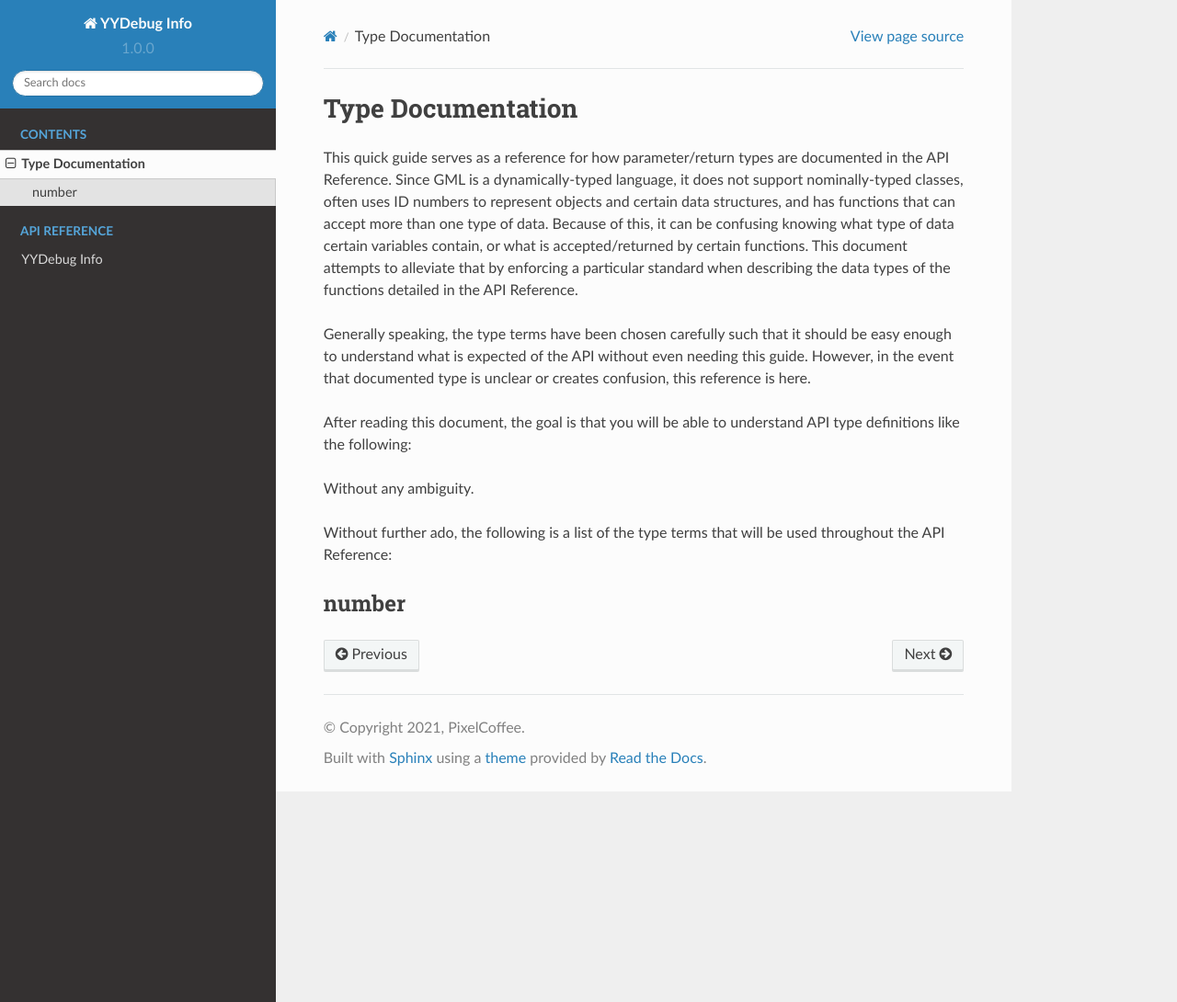
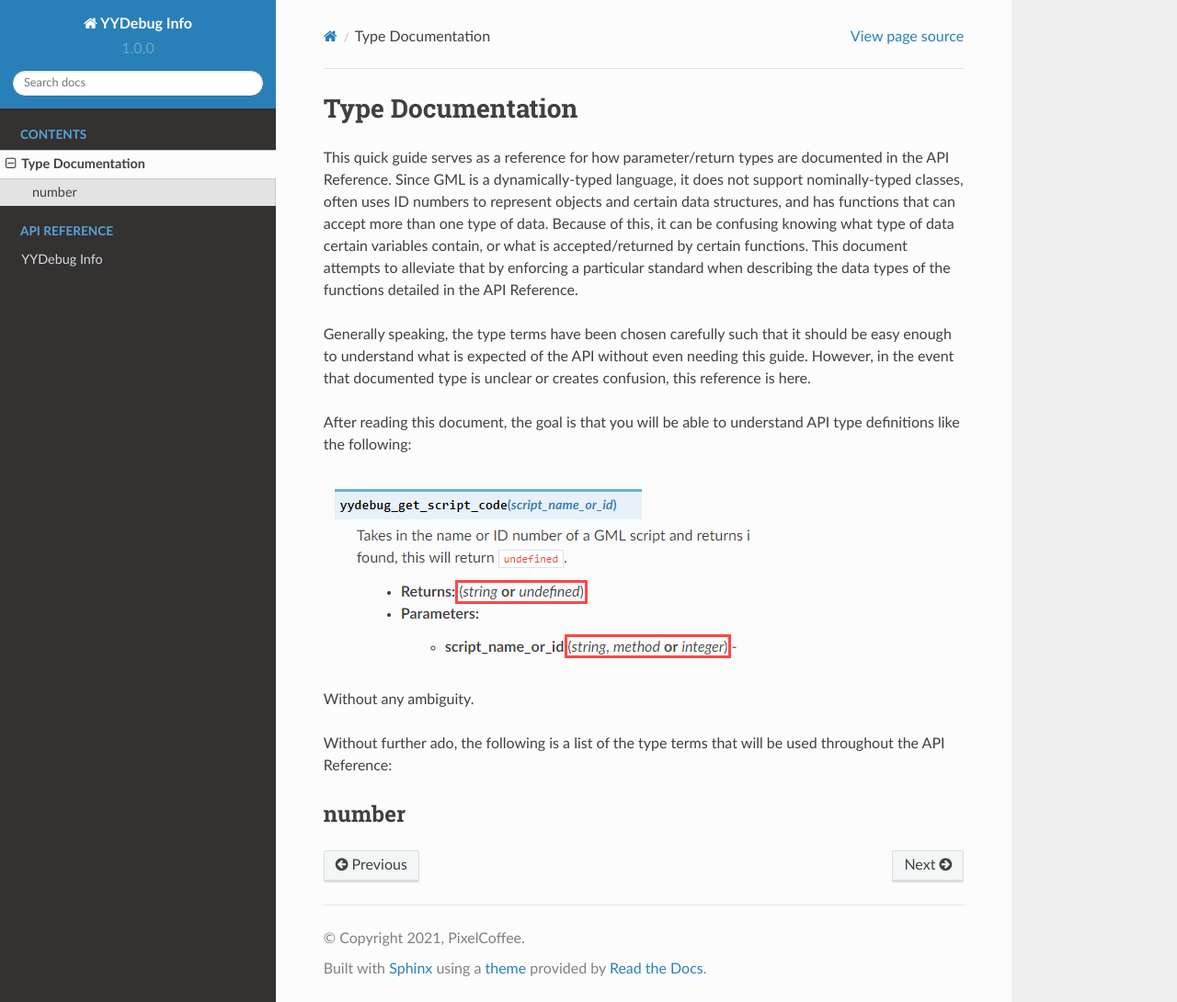
Before and after one commit to pixel-coffee/yydebuginfodocs, a Sphinx documentation site: the page built from docs/source/type_documentation.rst, in a window 1280 px wide and 1090 px high. Shown: the whole window at 92% size. Built offline with Sphinx 7.4.7 and the Read the Docs theme 2.0.0, drawn with Linux system fonts in a browser that asks for light colours.

Commit message:
Update type_documentation.rst

```diff
--- a/docs/source/type_documentation.rst
+++ b/docs/source/type_documentation.rst
@@ -14,7 +14,7 @@ type is unclear or creates confusion, this reference is here.
 
 After reading this document, the goal is that you will be able to understand API type definitions like the following:
 
-
+.. image:: images/api_types.png
 
 Without any ambiguity.
 
```
